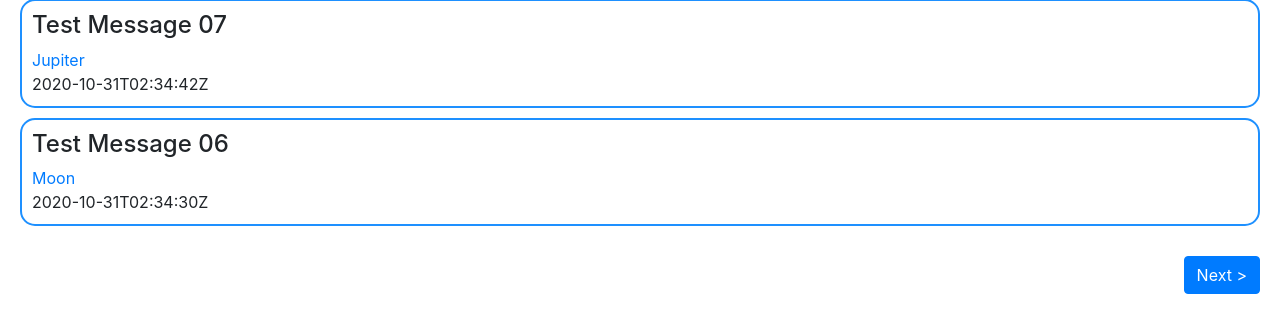
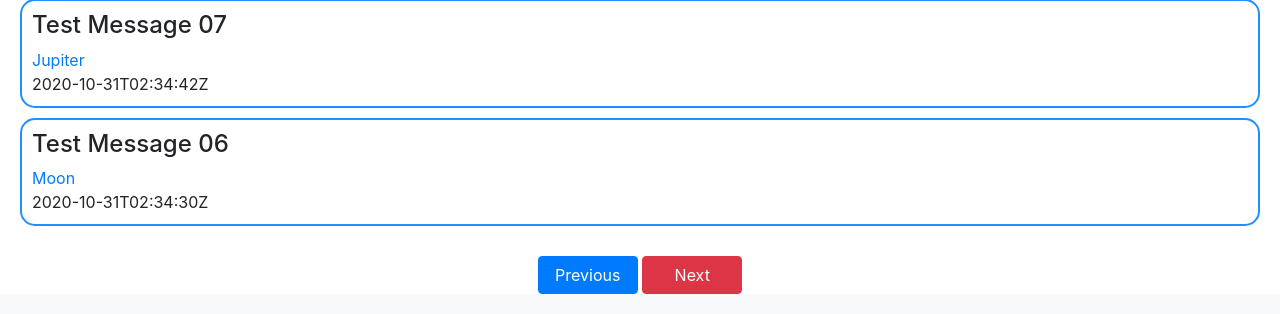
Before and after one commit to ThoshHub/CS50-Network, a Django app: page / in a window 1280 px wide. Shown: the part 1474-1788 px from the top of the page. Run offline with Django 3.2, Linux system fonts and the light colour scheme; data comes from the database, SQL or seed files in the repository; some libraries are stand-ins or nearby versions.

Commit message:
added previous button and centered bottom button

```diff
--- a/network/static/network/styles.css
+++ b/network/static/network/styles.css
@@ -30,16 +30,8 @@
 	display: none;
 }
 
-#next_page{
-	float: right;
-	margin-left: 20px;
-	margin-right: 20px;
-	margin-bottom: 20px;
+#btnSearch,
+#btnClear{
+    display: inline-block;
+    vertical-align: top;
 }
-
-#previous_page{
-	float: right;
-	margin-left: 20px;
-	margin-right: 20px;
-	margin-bottom: 20px;
-}
--- a/network/templates/network/index.html
+++ b/network/templates/network/index.html
@@ -18,7 +18,11 @@
     <div id="index_messages">
     </div>
 
-    <button id="next_page" class="btn btn-primary" type="button">Next ></button>
-    <br>
+	<div class="row">
+		<div class="col-sm-12 text-center">
+			<button id="btnPrevious" class="btn btn-primary btn-md center-block" Style="width: 100px;" OnClick="btnSearch_Click" >Previous</button>
+			<button id="btnNext" class="btn btn-danger btn-md center-block" Style="width: 100px;" OnClick="btnClear_Click" >Next</button>
+		</div>
+	</div>
 
 {% endblock %}
```
